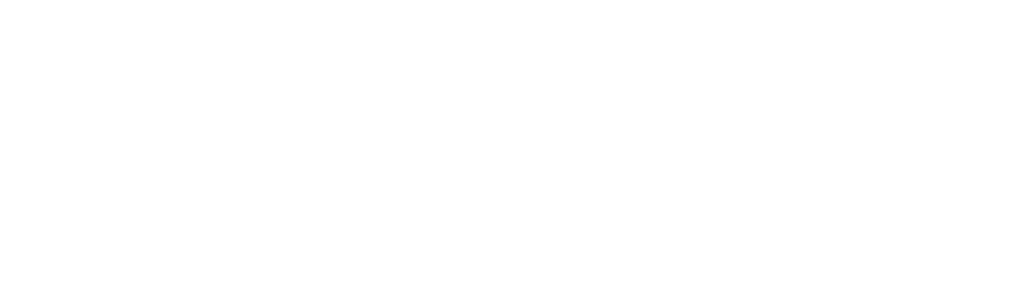
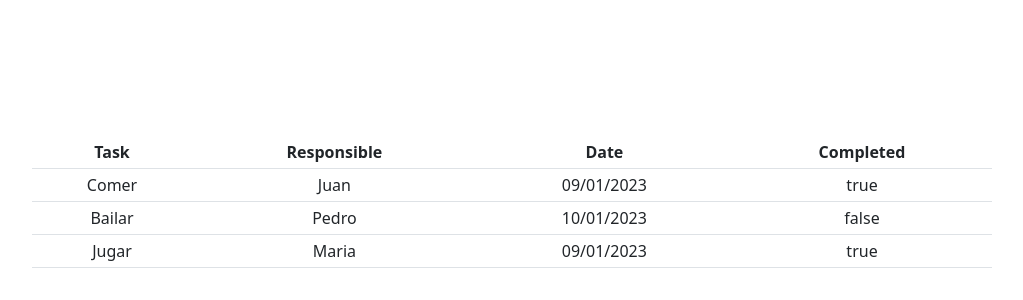
Before and after one commit to gonzalomolina1990/todolist, a React (Create React App) app in the folder front/: page / in a window 1280 px wide. Shown: the part 24-324 px from the top of the page, without its empty margins (128-1151 px from the left). Built offline with nearby package versions, Linux system fonts and the light colour scheme.

Commit message:
home fix

```diff
--- a/front/package.json
+++ b/front/package.json
@@ -9,6 +9,7 @@
     "@testing-library/react": "^13.4.0",
     "@testing-library/user-event": "^13.5.0",
     "bootstrap": "^5.2.3",
+    "express": "^4.18.2",
     "react": "^18.2.0",
     "react-bootstrap": "^2.7.0",
     "react-dom": "^18.2.0",
--- a/front/src/components/Home.js
+++ b/front/src/components/Home.js
@@ -5,7 +5,7 @@
 
 
 function Home(){
-    <div>
+    return(<div>
         <div style={{margin:"10rem"}}>
             <Table stripped bordererd hover size="sm">
                 <thead>
@@ -46,7 +46,7 @@
 
             </Table>
         </div>
-    </div>
+    </div>)
 }
 
 export default Home;
--- a/front/src/index.js
+++ b/front/src/index.js
@@ -11,6 +11,7 @@
   </React.StrictMode>
 );
 
+
 // If you want to start measuring performance in your app, pass a function
 // to log results (for example: reportWebVitals(console.log))
 // or send to an analytics endpoint. Learn more: https://bit.ly/CRA-vitals
```
